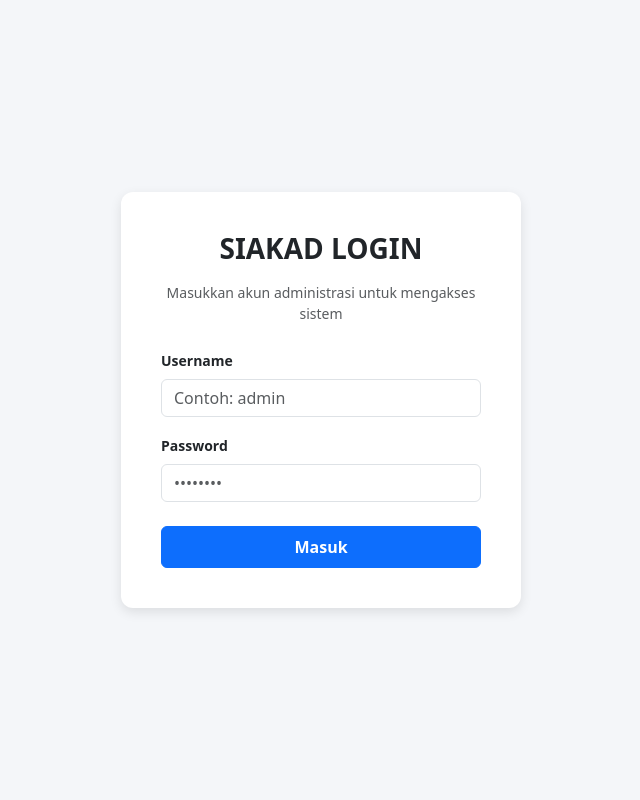
After one commit to Kazutodp/administrasi-kampus, a PHP site: page /login.php in a window 1280 px wide. The commit adds this page. Shown: the whole page, without its empty margins (319-959 px from the left). Run offline with PHP 8.4, Linux system fonts and the light colour scheme.

Commit message:
pembaruan nambah fitur login dan logout

```diff
--- a/dashboard.php
+++ b/dashboard.php
@@ -46,6 +46,9 @@ $row_jdw = mysqli_fetch_assoc($jdw);
             <a href="Jadwal/index.php">📅 Jadwal Perkuliahan</a>
             <a href="KRS/index.php">📝 Kontrak KRS</a>
             <a href="Nilai/index.php">📊 Nilai Akademik</a>
+            <a href="logout.php" class="btn btn-danger w-100 mt-4 fw-bold" onclick="return confirm('Yakin ingin keluar dari sistem?')">
+    🚪 Keluar (Logout)
+</a>
         </div>
 
         <div class="col-md-10 p-5">
--- /dev/null
+++ b/login.php
@@ -0,0 +1,76 @@
+<?php
+session_start();
+include 'koneksi.php';
+
+if (isset($_POST['login'])) {
+    $username = mysqli_real_escape_string($koneksi, $_POST['username']);
+    $password = mysqli_real_escape_string($koneksi, $_POST['password']);
+
+    $query = mysqli_query($koneksi, "SELECT * FROM users WHERE Username = '$username' AND Password = '$password'");
+
+    if (mysqli_num_rows($query) === 1) {
+        $row = mysqli_fetch_assoc($query);
+
+        $_SESSION['login'] = true;
+        $_SESSION['username'] = $row['Username'];
+
+        echo "<script>alert('Login Berhasil! Selamat Datang " . $row['Username'] . "'); window.location='dashboard.php';</script>";
+        exit;
+    } else {
+        $error = true;
+    }
+}
+?>
+
+<!DOCTYPE html>
+<html lang="id">
+<head>
+    <meta charset="UTF-8">
+    <meta name="viewport" content="width=device-width, initial-scale=1.0">
+    <title>Login - SIAKAD</title>
+    <link href="https://cdn.jsdelivr.net/npm/bootstrap@5.3.0/dist/css/bootstrap.min.css" rel="stylesheet">
+    <style>
+        body {
+            background-color: #f4f6f9;
+            height: 100vh;
+            display: flex;
+            align-items: center;
+            justify-content: center;
+        }
+        .card-login {
+            width: 400px;
+            border: none;
+            border-radius: 12px;
+            box-shadow: 0 4px 12px rgba(0,0,0,0.1);
+        }
+    </style>
+</head>
+<body>
+
+<div class="card card-login p-4 bg-white">
+    <div class="card-body">
+        <h3 class="text-center fw-bold mb-3">SIAKAD LOGIN</h3>
+        <p class="text-muted text-center small mb-4">Masukkan akun administrasi untuk mengakses sistem</p>
+
+        <?php if (isset($error)) { ?>
+            <div class="alert alert-danger text-center small p-2" role="alert">
+                Username atau Password salah!
+            </div>
+        <?php } ?>
+
+        <form action="" method="POST">
+            <div class="mb-3">
+                <label class="form-label small fw-bold">Username</label>
+                <input type="text" name="username" class="form-control" placeholder="Contoh: admin" required autocomplete="off">
+            </div>
+            <div class="mb-4">
+                <label class="form-label small fw-bold">Password</label>
+                <input type="password" name="password" class="form-control" placeholder="••••••••" required>
+            </div>
+            <button type="submit" name="login" class="btn btn-primary w-100 py-2 fw-bold">Masuk</button>
+        </form>
+    </div>
+</div>
+
+</body>
+</html>
```
Also changed, not shown: logout.php (added, +10 -0 lines).
